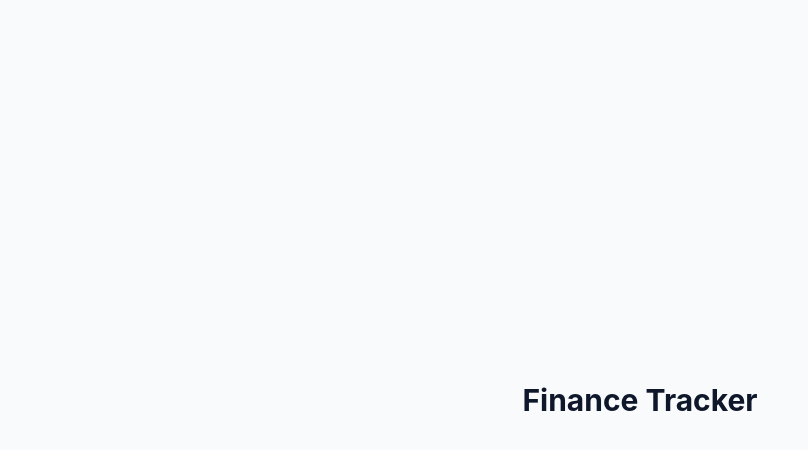
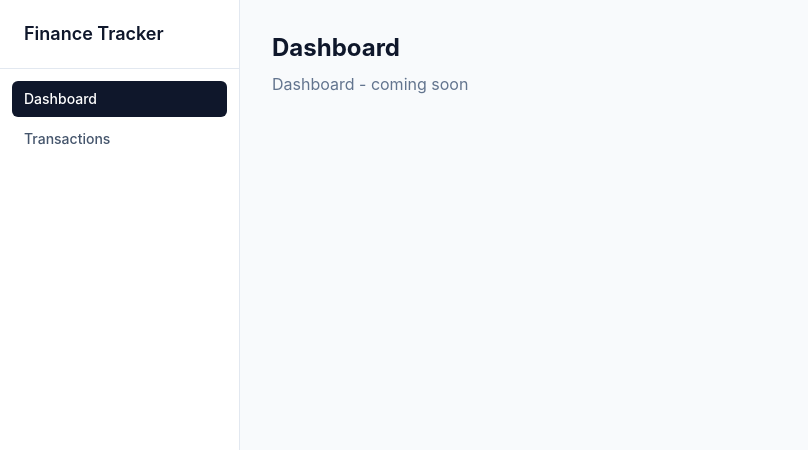
Before and after one commit to vibecodingthailand/finance-tracker, a React (Vite) app in the folder apps/frontend/: page / in a window 1280 px wide. Shown: the top 450 px of the page, without its empty margins (0-808 px from the left). Built offline with nearby package versions, Linux system fonts and the light colour scheme.

Commit message:
feat(frontend): add sidebar layout with react-router and placeholder pages
- Install react-router v7
- AppLayout renders sidebar (NavLink) + Outlet for nested routes
- Dashboard and Transactions pages as placeholders
- Default Tailwind utilities only, no theme customization

```diff
--- a/apps/frontend/package.json
+++ b/apps/frontend/package.json
@@ -13,7 +13,8 @@
   "dependencies": {
     "@finance-tracker/shared": "workspace:*",
     "react": "^19.2.5",
-    "react-dom": "^19.2.5"
+    "react-dom": "^19.2.5",
+    "react-router": "^7.14.1"
   },
   "devDependencies": {
     "@tailwindcss/vite": "^4.2.2",
--- a/apps/frontend/src/App.tsx
+++ b/apps/frontend/src/App.tsx
@@ -1,7 +1,17 @@
+import { BrowserRouter, Route, Routes } from "react-router";
+import AppLayout from "./layouts/AppLayout";
+import Dashboard from "./pages/Dashboard";
+import Transactions from "./pages/Transactions";
+
 export default function App() {
   return (
-    <main className="min-h-screen flex items-center justify-center bg-slate-50">
-      <h1 className="text-3xl font-bold text-slate-900">Finance Tracker</h1>
-    </main>
+    <BrowserRouter>
+      <Routes>
+        <Route element={<AppLayout />}>
+          <Route index element={<Dashboard />} />
+          <Route path="transactions" element={<Transactions />} />
+        </Route>
+      </Routes>
+    </BrowserRouter>
   );
 }
--- /dev/null
+++ b/apps/frontend/src/layouts/AppLayout.tsx
@@ -0,0 +1,39 @@
+import { NavLink, Outlet } from "react-router";
+
+const navItems = [
+  { to: "/", label: "Dashboard", end: true },
+  { to: "/transactions", label: "Transactions", end: false },
+];
+
+export default function AppLayout() {
+  return (
+    <div className="flex min-h-screen bg-slate-50 text-slate-900">
+      <aside className="w-60 shrink-0 border-r border-slate-200 bg-white">
+        <div className="px-6 py-5 border-b border-slate-200">
+          <h1 className="text-lg font-semibold">Finance Tracker</h1>
+        </div>
+        <nav className="flex flex-col p-3 gap-1">
+          {navItems.map((item) => (
+            <NavLink
+              key={item.to}
+              to={item.to}
+              end={item.end}
+              className={({ isActive }) =>
+                `px-3 py-2 rounded-md text-sm font-medium transition-colors ${
+                  isActive
+                    ? "bg-slate-900 text-white"
+                    : "text-slate-600 hover:bg-slate-100"
+                }`
+              }
+            >
+              {item.label}
+            </NavLink>
+          ))}
+        </nav>
+      </aside>
+      <main className="flex-1 p-8">
+        <Outlet />
+      </main>
+    </div>
+  );
+}
--- /dev/null
+++ b/apps/frontend/src/pages/Dashboard.tsx
@@ -0,0 +1,8 @@
+export default function Dashboard() {
+  return (
+    <section>
+      <h2 className="text-2xl font-bold mb-2">Dashboard</h2>
+      <p className="text-slate-500">Dashboard - coming soon</p>
+    </section>
+  );
+}
--- /dev/null
+++ b/apps/frontend/src/pages/Transactions.tsx
@@ -0,0 +1,8 @@
+export default function Transactions() {
+  return (
+    <section>
+      <h2 className="text-2xl font-bold mb-2">Transactions</h2>
+      <p className="text-slate-500">Transactions - coming soon</p>
+    </section>
+  );
+}
```
Also changed, not shown: 1 other file (tests, documents, lock files or other folders).
